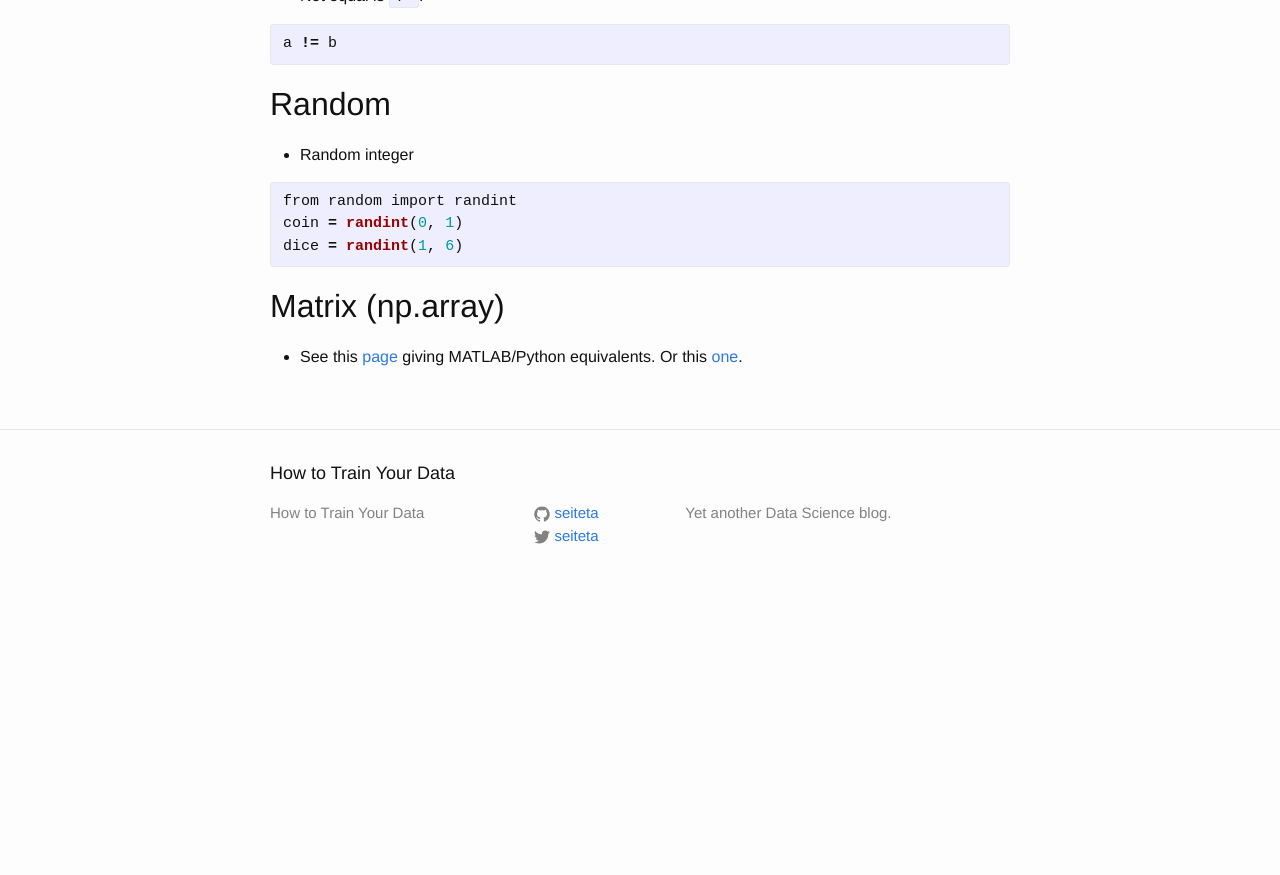
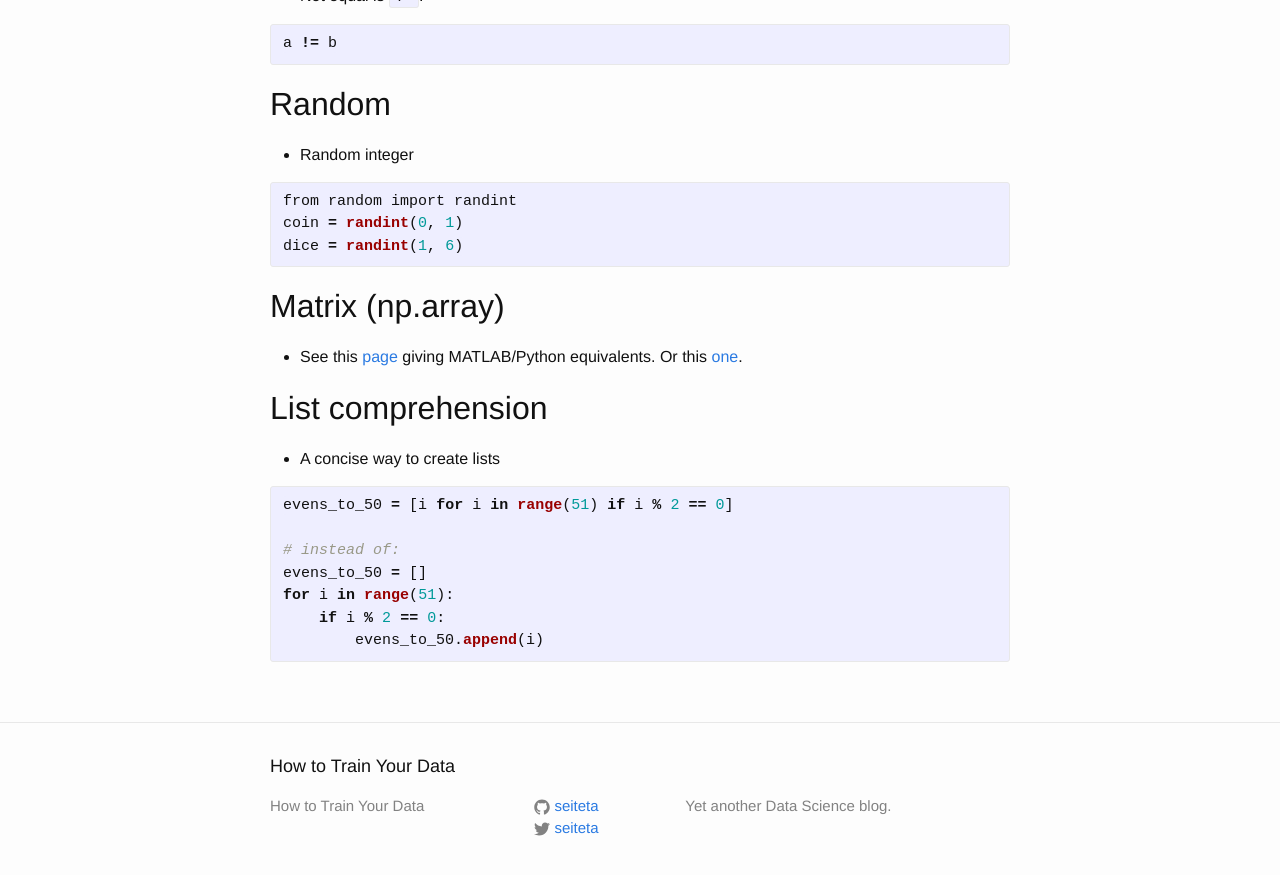
Before and after one commit to seiteta/seiteta.github.io_old, a Jekyll site: the page built from _posts/2014-11-23-python-reference.md, in a window 1280 px wide and 900 px high, scrolled down 4100 px. Shown: the top 875 px of the window. Built offline with Jekyll 4.4.1, drawn with Linux system fonts in a browser that asks for light colours; before the commit the page ends 4707 px from its top, so only the background shows below that.

Commit message:
Update 2014-11-23-python-reference.md

```diff
--- a/_posts/2014-11-23-python-reference.md
+++ b/_posts/2014-11-23-python-reference.md
@@ -200,3 +200,15 @@ dice = randint(1, 6)
 
 ## Matrix (np.array)
 * See this [page](http://sebastianraschka.com/Articles/2014_matrix_cheatsheet_table.html) giving MATLAB/Python equivalents. Or this [one](http://wiki.scipy.org/NumPy_for_Matlab_Users#head-13d7391dd7e2c57d293809cff080260b46d8e664).
+
+## List comprehension
+* A concise way to create lists
+{% highlight python %}
+evens_to_50 = [i for i in range(51) if i % 2 == 0]
+
+# instead of:
+evens_to_50 = []
+for i in range(51):
+    if i % 2 == 0:
+        evens_to_50.append(i)
+{% endhighlight %}
```
